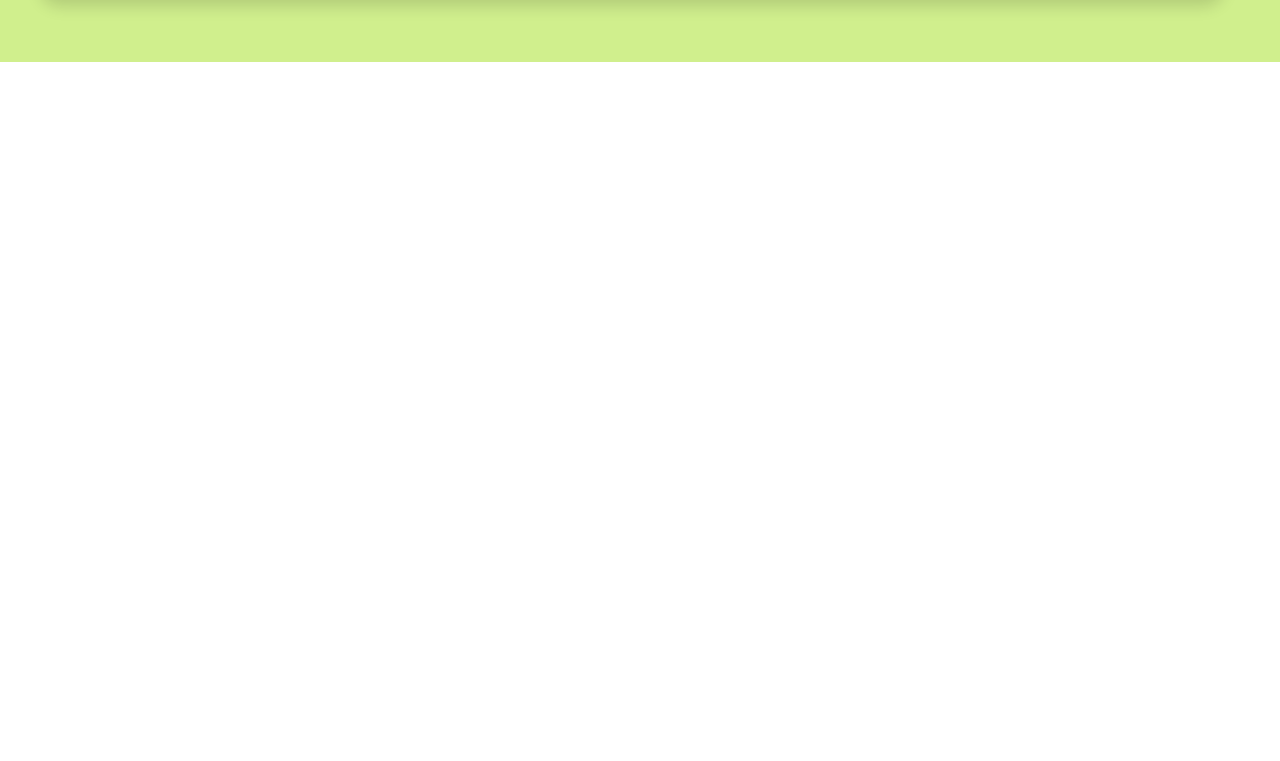
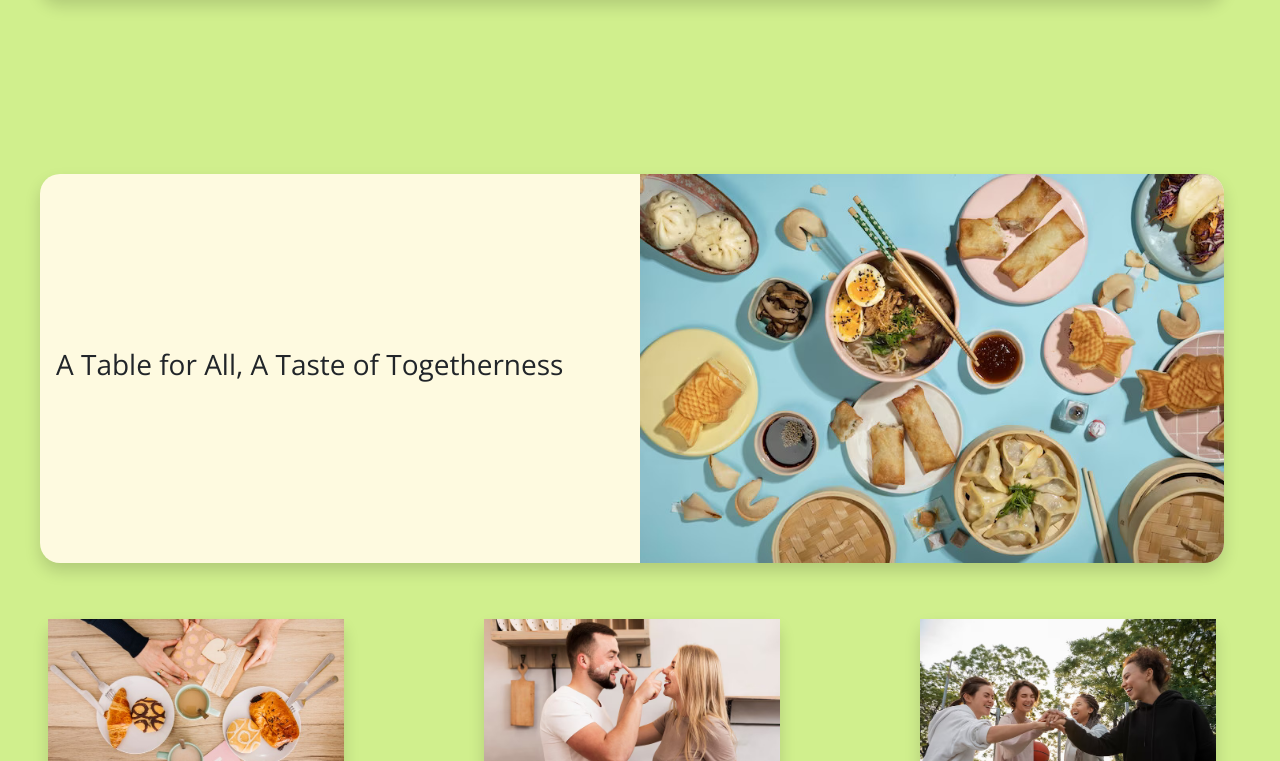
Before and after one commit to Tarek994/new-react-graphql, a React (Create React App) app: page /#/ in a window 1280 px wide. Shown: the part 1579-2340 px from the top of the page. Before the commit the page ends 1673 px from the top, so only its background shows below. Built offline with nearby package versions, Linux system fonts and the light colour scheme; a web font is replaced by a local one.

Commit message:
feat(Home.tsx): add the Cards component to the Home component

```diff
--- a/src/components/pages/home/Home.tsx
+++ b/src/components/pages/home/Home.tsx
@@ -1,6 +1,7 @@
 import Hero from "./hero/Hero"
 import "./home.css"
 import Second from "./second/Second"
+import Cards from "./cards/Cards"
 
 
 
@@ -10,7 +11,7 @@ const Home = () => {
             <div className="home col-lg-12">
                 <Hero/>
                 <Second/>
-
+                <Cards/>
             </div>
         </div>
     )
```
